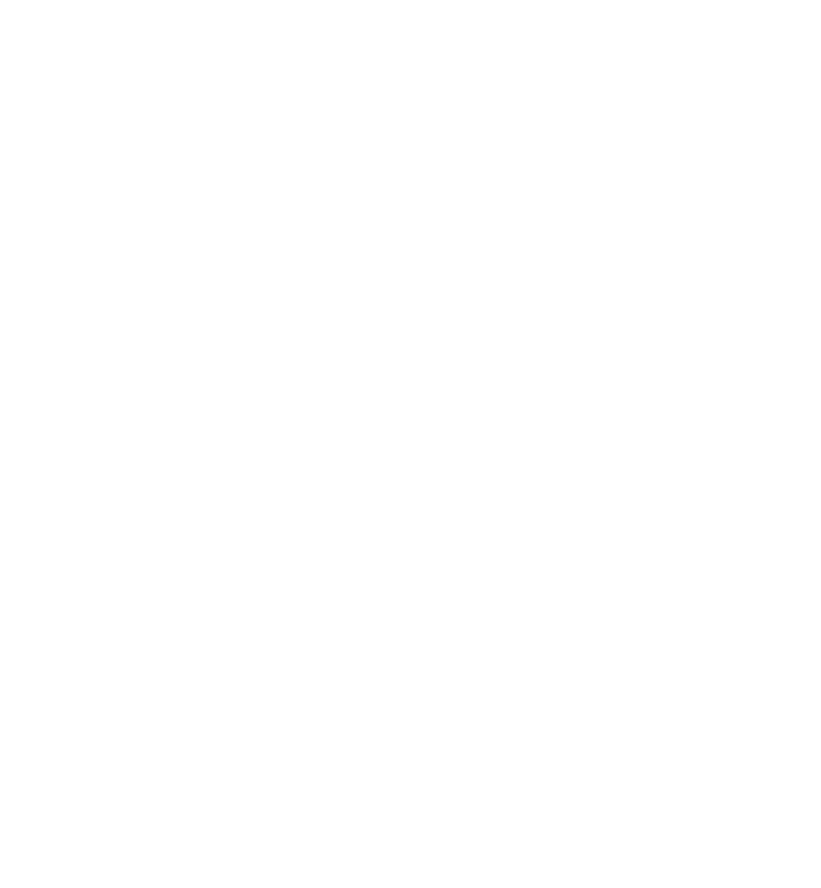
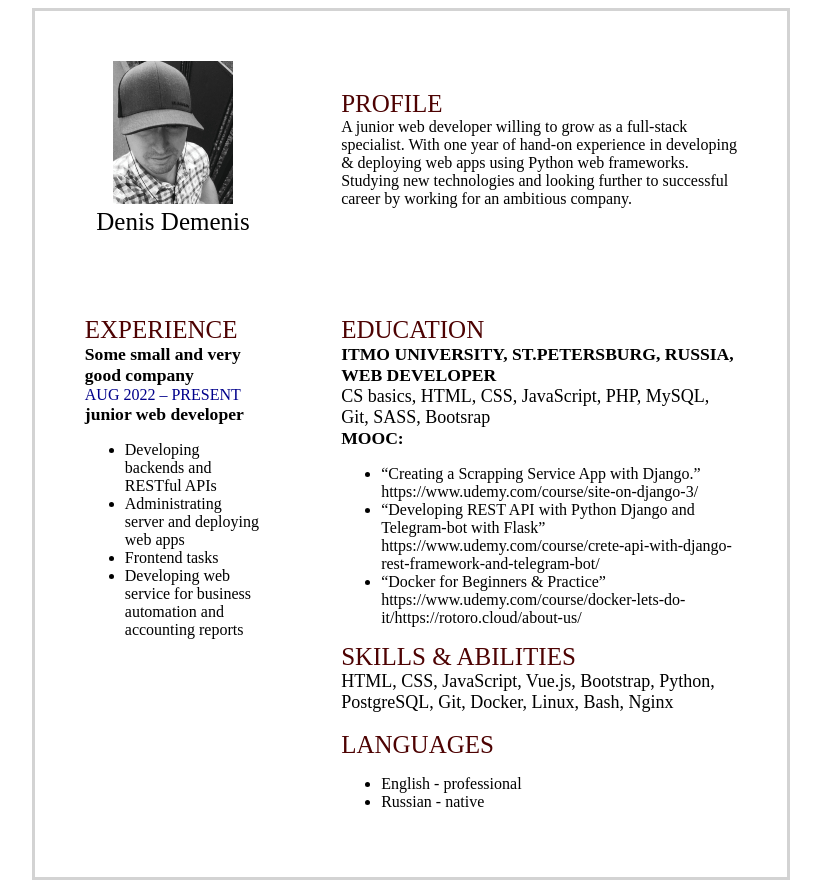
Before and after one commit to KD3821/rsschool-cv, a plain HTML site: page index.html in a window 1280 px wide. Shown: the whole page, without its empty margins (229-1050 px from the left). Before the commit the page ends 800 px from the top, so only its background shows below. Drawn offline with Linux system fonts and the light colour scheme.

Commit message:
refactor: html and css files done

```diff
--- a/index.html
+++ b/index.html
@@ -3,9 +3,77 @@
 <head>
     <meta charset="UTF-8">
     <meta name="viewport" content="width=device-width, initial-scale=1.0">
-    <title>Document</title>
+    <link rel="stylesheet" href="./style.css">
+    <title>My CV</title>
 </head>
 <body>
-
+    <div class="main_block">
+    <table class="my_table" cellpadding="30" cellspacing="20">
+        <tr>
+            <td align="center">
+                <img align="bottom" src="./photo-acc-bw.jpg"><br>
+                <span style="font-size: 25px;">Denis Demenis</span>
+            </td>
+            <td>
+                <span class="header_txt" style="font-size: 25px;">PROFILE</span><br>
+                <div class="profile">A junior web developer willing to grow
+                    as a full-stack specialist. With one year of
+                    hand-on experience in developing &
+                    deploying web apps using Python web
+                    frameworks. Studying new
+                    technologies and looking further to
+                    successful career by working for an
+                    ambitious company.
+                </div>
+            </td>
+        </tr>
+        <tr>
+            <td class="exp">
+                <div>
+                    <span class="header_txt">EXPERIENCE</span><br>
+                    <span class="work">Some small and very good company</span><br>
+                    <span style="color: darkblue;"> AUG 2022 – PRESENT</span><br>
+                    <span class="work">junior web developer</span></dt>
+                    <ul>
+                        <li>Developing backends and RESTful APIs</li>
+                        <li>Administrating server and deploying web apps</li>
+                        <li>Frontend tasks </li>
+                        <li>Developing web service for business automation and accounting reports</li>
+                    </ul>
+                </div>
+            </td>
+            <td>
+                <span class="header_txt">EDUCATION</span><br>
+                <span class="academic">ITMO UNIVERSITY, ST.PETERSBURG, RUSSIA, WEB DEVELOPER</span><br>
+                <span style="font-size: 18px;">CS basics, HTML, CSS, JavaScript, PHP, MySQL, Git, SASS, Bootsrap</span><br>
+                <span class="academic">MOOC:</span>
+                <ul>
+                    <li>“Creating a Scrapping Service App with Django.”
+                        https://www.udemy.com/course/site-on-django-3/
+                    </li>
+                    <li>“Developing REST API with Python Django and Telegram-bot with
+                        Flask” https://www.udemy.com/course/crete-api-with-django-
+                        rest-framework-and-telegram-bot/</li>
+                    <li>
+                        “Docker for Beginners & Practice”
+                        https://www.udemy.com/course/docker-lets-do-
+                        it/https://rotoro.cloud/about-us/
+                    </li>
+                </ul>
+                <span class="header_txt">SKILLS & ABILITIES</span><br>
+                <span style="font-size: 18px;">HTML, CSS, JavaScript, Vue.js,
+                    Bootstrap, Python, PostgreSQL, Git,
+                    Docker, Linux, Bash, Nginx</span><br><br>
+                <span class="header_txt">LANGUAGES</span>
+                <span>
+                    <ul>
+                        <li>English - professional</li>
+                        <li>Russian - native</li>
+                    </ul>
+                </span>
+            </td>
+        </tr>
+    </table>
+    </div>
 </body>
 </html>
--- a/style.css
+++ b/style.css
@@ -0,0 +1,31 @@
+.profile {
+    width: 30%;
+    display: inline;
+}
+
+.academic, .work {
+    font-size: 1.1rem;
+    font-weight: bold;
+}
+
+.my_table {
+    width: 60%;
+    text-align: left;
+    border: 3px lightgrey solid;
+    border-color: lightgrey;
+}
+
+.main_block {
+    display: flex;
+    flex-direction: column;
+    align-items: center;
+}
+
+.exp {
+    vertical-align: top;
+}
+
+.header_txt {
+    color: rgb(77, 2, 2);
+    font-size: 25px;
+}
```
